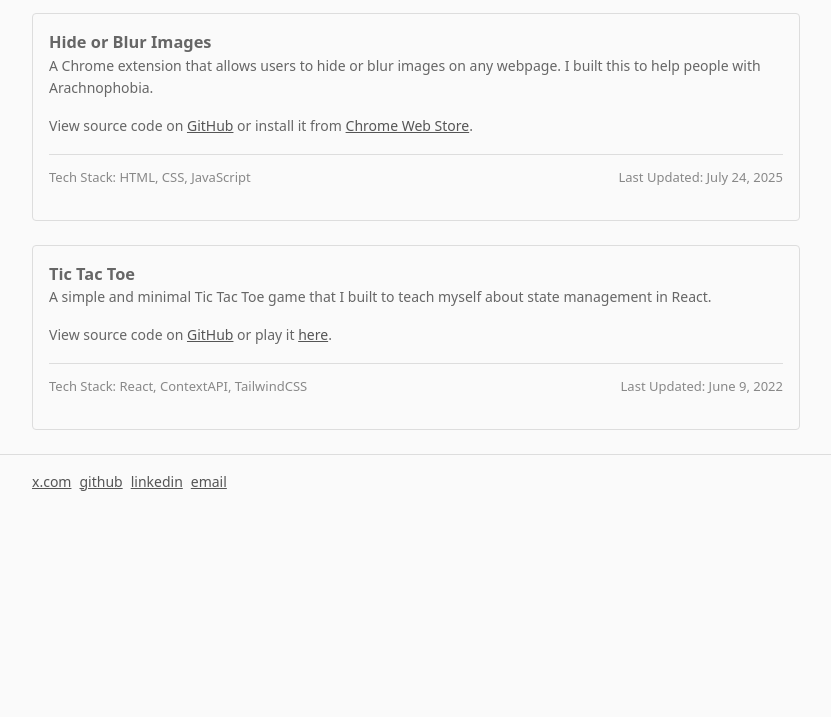
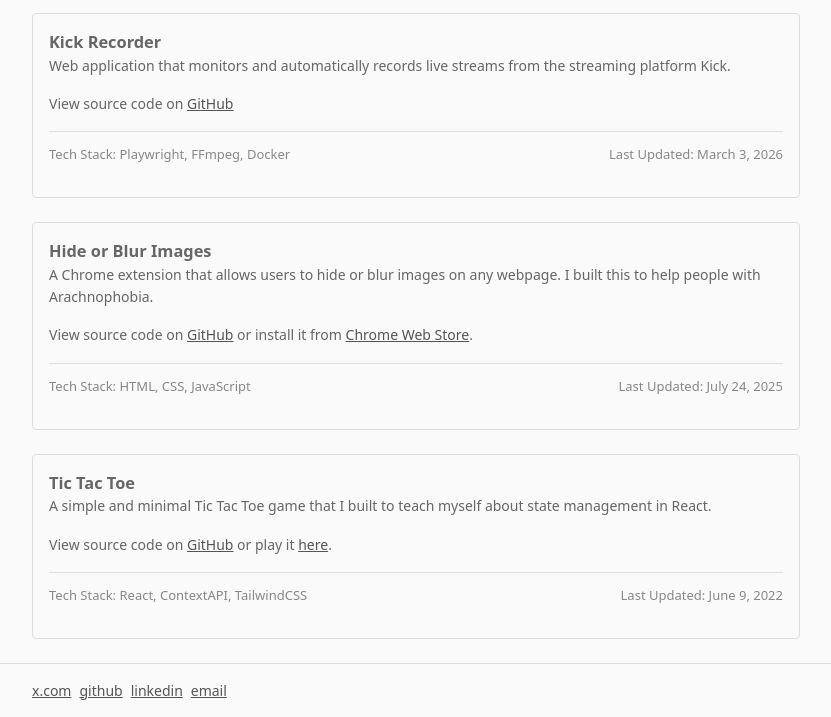
Before and after one commit to altanaldeniz/altanaldeniz.github.io, an Astro site: page /projects in a window 1280 px wide. Shown: the part 109-826 px from the top of the page, without its empty margins (224-1055 px from the left). Before the commit the page ends 800 px from the top, so only its background shows below. Built offline with nearby package versions, Linux system fonts and the light colour scheme; Astro itself is replaced by a stand-in of ours.

Commit message:
add kick recorder

```diff
--- a/src/pages/projects.astro
+++ b/src/pages/projects.astro
@@ -4,6 +4,14 @@ import Layout from '../layouts/Layout.astro';
 
 <Layout title="Projects">
   <h1>Projects</h1>
+	<div class="project">
+		<h3>Kick Recorder</h3>
+		<p>Web application that monitors and automatically records live streams from the streaming platform Kick.</p>
+		<p>
+			<span> View source code on <a href="https://github.com/altanaldeniz/stream-recorder">GitHub</a></span>
+		</p>
+		<p class="tech-stack">Tech Stack: Playwright, FFmpeg, Docker <span class="date">Last Updated: March 3, 2026</span></p>
+	</div>
 	<div class="project">
 		<h3>Hide or Blur Images</h3>
 		<p>A Chrome extension that allows users to hide or blur images on any webpage.
```
Also changed, not shown: 1 other file.
